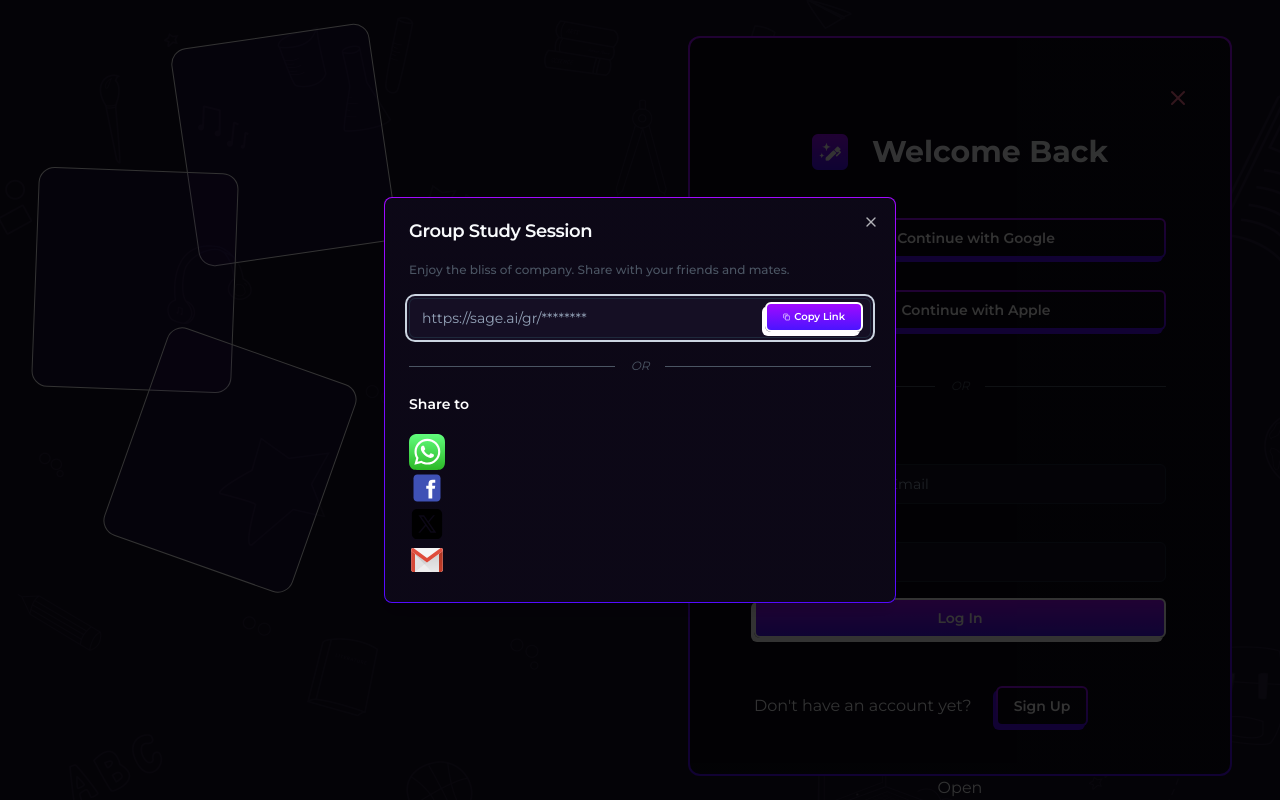
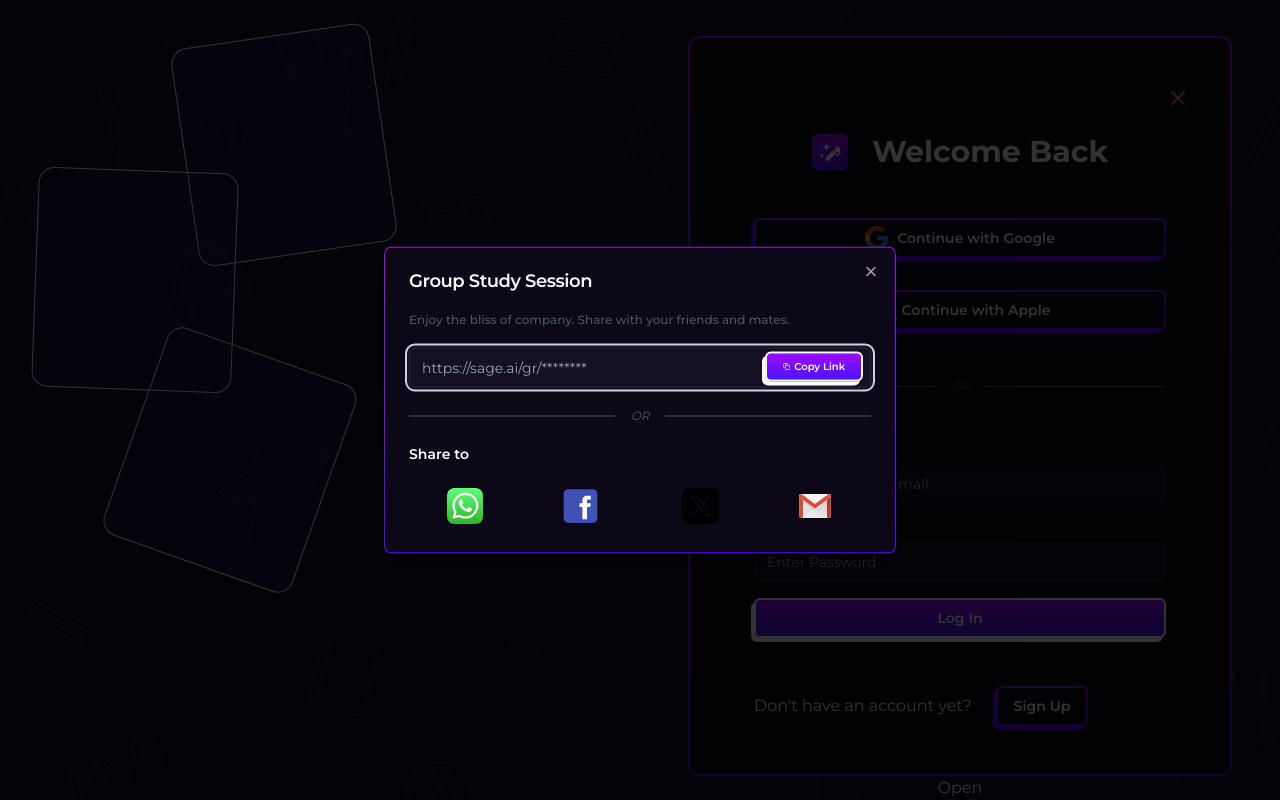
Before and after one commit to NengakDakup/sage-app, a Next.js app: page /auth/login in a window 1280 px wide. Both pictures are taken after a click on the button "Open". Built offline with nearby package versions, Linux system fonts and the light colour scheme.

Commit message:
finished resizing svgs

```diff
--- a/components/GroupStudySessionLink.js
+++ b/components/GroupStudySessionLink.js
@@ -33,10 +33,10 @@ const GroupStudySessionLink = () => {
                 <hr className="flex-1 border-t border-gray-600" />
           </div>
             <p className='font-semibold text-white'>Share to</p>
-          <div>
+          <div className='flex justify-around'>
           <Image src='/images/whatsapp.svg' alt='whatsapp' width={36} height={36} />
-          <Image src='/images/Facebook.svg' alt='facebook' width={36} height={36} />
-          <Image src='/images/Twitter.svg' alt='twitter' width={36} height={36} />
+          <Image src='/images/Facebook.svg' alt='facebook' width={45} height={45} />
+          <Image src='/images/Twitter.svg' alt='twitter' width={43} height={43} />
           <Image src='/images/Gmail.svg' alt='gmail' width={36} height={36} />
           </div>
         </div>
```
Also changed, not shown: public/images/Twitter.svg.
